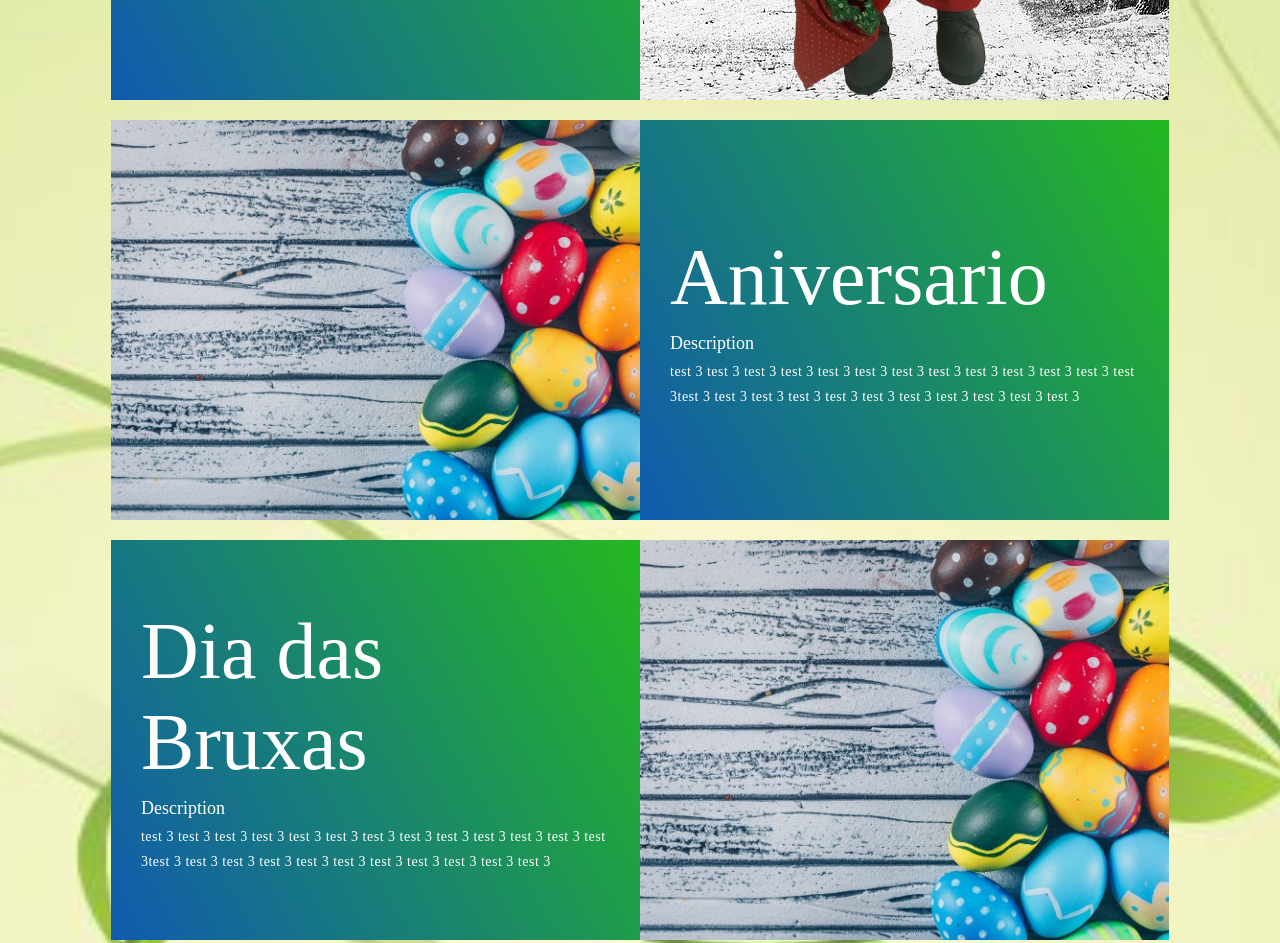
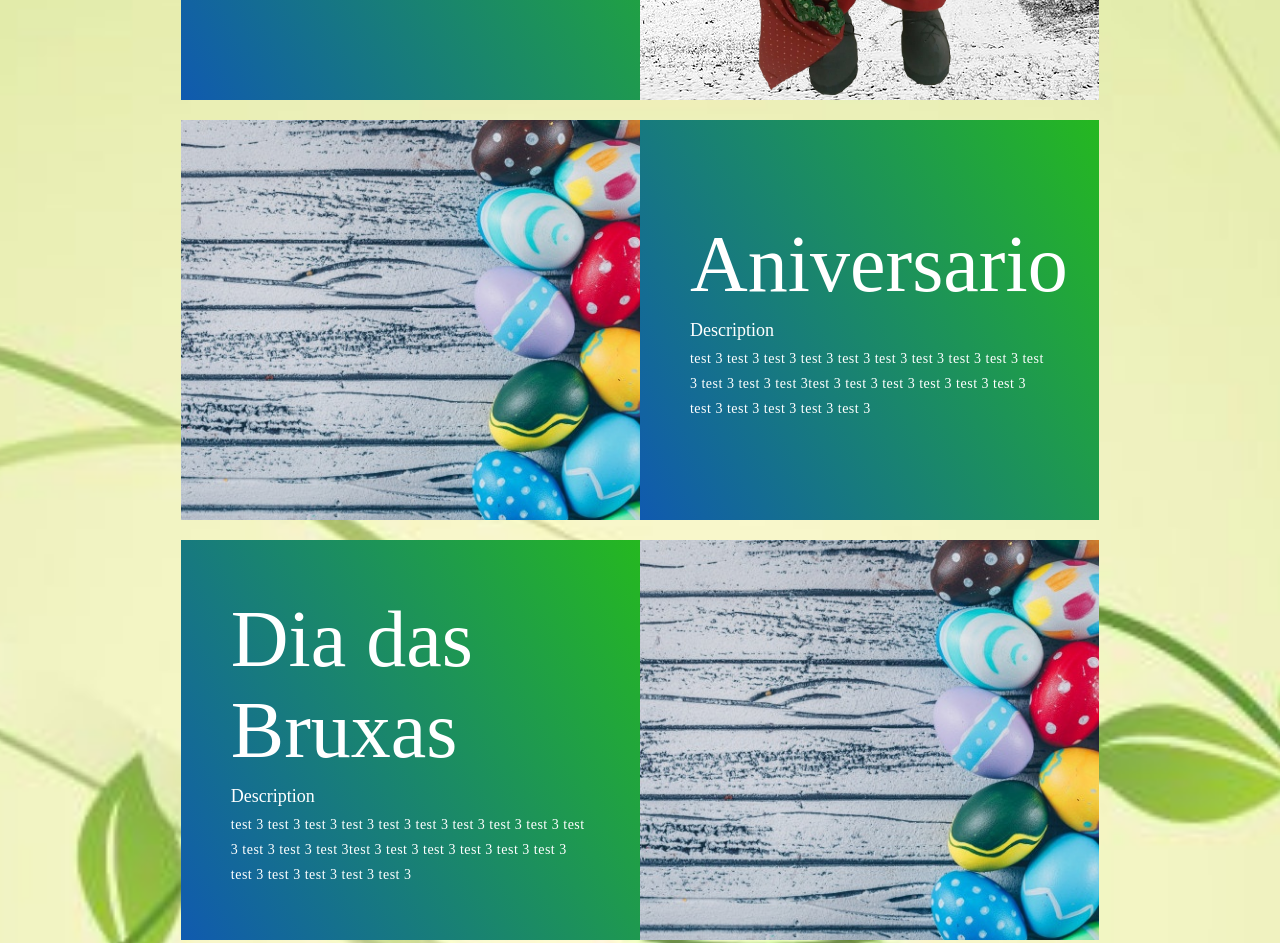
Before and after one commit to RafaelSandrini/BonecasDePano, a plain HTML site: page index.html in a window 1280 px wide. Shown: the part 2140-3083 px from the top of the page. Drawn offline with Linux system fonts and the light colour scheme; a web font is replaced by a local one.

Commit message:
Edit project item width

```diff
--- a/style.css
+++ b/style.css
@@ -464,7 +464,8 @@ p {
 }
 
 #projects .project-info {
-    padding: 30px;
+    width: 400px;
+    padding: 50px;
     flex-basis: 50%;
     background-image: linear-gradient(60deg, #105aaf 0%, #25b820 100% );
     height: 100%;
@@ -748,13 +749,22 @@ p {
     #projects .project-item {
         height: 400px;
         margin: 10px;
-        width: 100%;
+        width: 90%;
         border-radius: 0;
         flex-direction: row;
     }
-    /* #projects .project-img {
-        margin: 0 10px;
-    } */
+
+    #projects .project-info h1 {
+        font-size: 6rem;
+    }
+
+    #projects .all-projects .project-img img {
+        max-height: auto;
+        width: auto;
+        display: block;
+        margin-left: auto;
+        margin-right: auto;
+    }
 
     #projects .all-projects .project-info {
         height: 100%;
```
